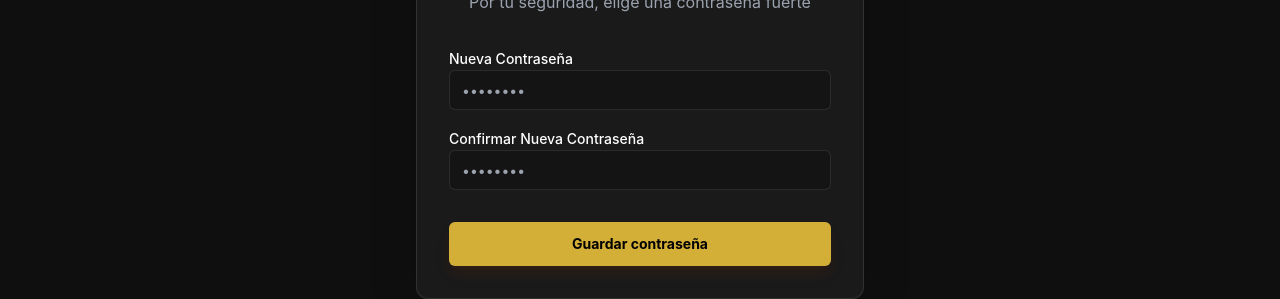
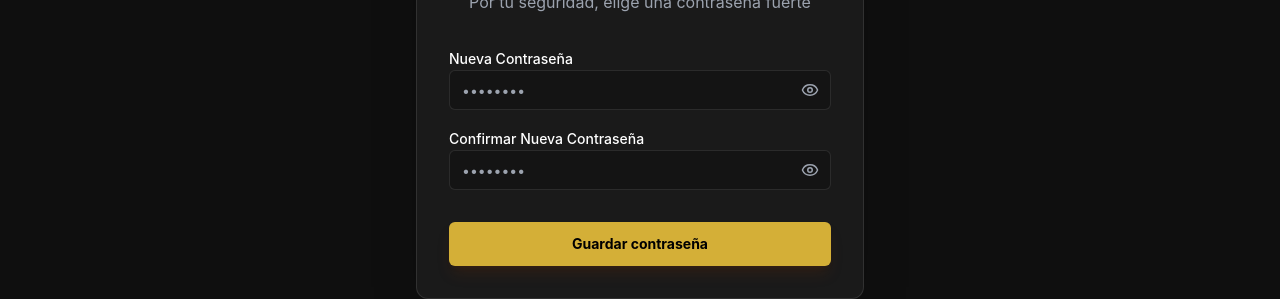
Before and after one commit to fsorianob/Your-Service-antiGravity, a React (Vite) app: page /reset-password in a window 1280 px wide. Shown: the part 164-463 px from the top of the page. Built offline with nearby package versions, Linux system fonts and the light colour scheme; the HTML template or start-up script is replaced by a standard one.

Commit message:
feat(auth): integrate lucide Eye toggles for global password visibility across all forms

```diff
--- a/src/pages/AdminDashboard.tsx
+++ b/src/pages/AdminDashboard.tsx
@@ -1,4 +1,4 @@
-import { Activity, Shield, Settings, Check, X, TrendingUp, DollarSign, LogOut, Loader2, UserPlus, Users, Search, AlertTriangle, KeyRound } from "lucide-react"
+import { Activity, Shield, Settings, Check, X, TrendingUp, DollarSign, LogOut, Loader2, UserPlus, Users, Search, AlertTriangle, KeyRound, Eye, EyeOff } from "lucide-react"
 import { Button } from "@/components/ui/button"
 import { useNavigate } from "react-router-dom"
 import { useAuth } from "@/contexts/AuthContext"
@@ -49,6 +49,7 @@ export default function AdminDashboard() {
     const [isPinModalOpen, setIsPinModalOpen] = useState(false)
     const [pinInput, setPinInput] = useState("")
     const [userToDelete, setUserToDelete] = useState<PendingPro | null>(null)
+    const [showPin, setShowPin] = useState(false)
 
     // Config State
     const [localSettings, setLocalSettings] = useState({ generalCommissionRate: 15, pricePerLead: 2000 })
@@ -492,16 +493,25 @@ export default function AdminDashboard() {
                             <div className="relative">
                                 <KeyRound className="absolute left-3 top-3 h-5 w-5 text-gray-500" />
                                 <input
-                                    type="password"
+                                    type={showPin ? "text" : "password"}
                                     placeholder="PIN de Seguridad Maestro"
                                     value={pinInput}
                                     onChange={(e) => setPinInput(e.target.value)}
-                                    className="w-full pl-10 pr-4 py-3 bg-black/50 border border-white/10 focus:border-red-500/50 rounded-xl text-center text-xl tracking-widest text-white outline-none transition-colors"
+                                    className="w-full pl-10 pr-12 py-3 bg-black/50 border border-white/10 focus:border-red-500/50 rounded-xl text-center text-xl tracking-widest text-white outline-none transition-colors"
                                     autoFocus
                                     onKeyDown={(e) => {
                                         if (e.key === 'Enter') confirmDeletion()
                                     }}
                                 />
+                            </div>
+
+                            <button
+                                type="button"
+                                onClick={() => setShowPin(!showPin)}
+                                className="absolute right-3 top-1/2 -translate-y-1/2 text-muted-foreground hover:text-white transition-colors"
+                            >
+                                {showPin ? <EyeOff size={18} /> : <Eye size={18} />}
+                            </button>
                         </div>
 
                         <div className="flex gap-3 pt-2">
@@ -514,7 +524,6 @@ export default function AdminDashboard() {
                         </div>
                     </div>
                 </div>
-                </div>
             )}
         </div>
     )
--- a/src/pages/Login.tsx
+++ b/src/pages/Login.tsx
@@ -1,7 +1,7 @@
 import { Button } from "@/components/ui/button"
 import { Input } from "@/components/ui/input"
 import { Link, useNavigate } from "react-router-dom"
-import { ShieldCheck, Loader2, ArrowLeft, ShieldAlert, User, Briefcase } from "lucide-react"
+import { ShieldCheck, Loader2, ArrowLeft, ShieldAlert, User, Briefcase, Eye, EyeOff } from "lucide-react"
 import { useState } from "react"
 import { supabase } from "@/lib/supabase"
 
@@ -11,6 +11,7 @@ export default function LoginPage() {
     const navigate = useNavigate()
     const [loading, setLoading] = useState(false)
     const [error, setError] = useState<string | null>(null)
+    const [showPassword, setShowPassword] = useState(false)
     const [selectedRole, setSelectedRole] = useState<Role>(null)
 
     const handleLogin = async (e: React.FormEvent<HTMLFormElement>) => {
@@ -115,7 +116,22 @@ export default function LoginPage() {
                                 <label className="text-sm font-medium text-white">Contraseña</label>
                                 <Link to="/forgot-password" className="text-xs text-primary hover:underline">¿Olvidaste tu contraseña?</Link>
                             </div>
-                            <Input name="password" type="password" placeholder="••••••••" className="bg-background/50 border-white/10 text-white" required />
+                            <div className="relative">
+                                <Input
+                                    name="password"
+                                    type={showPassword ? "text" : "password"}
+                                    placeholder="••••••••"
+                                    className="bg-background/50 border-white/10 text-white pr-10"
+                                    required
+                                />
+                                <button
+                                    type="button"
+                                    onClick={() => setShowPassword(!showPassword)}
+                                    className="absolute right-3 top-1/2 -translate-y-1/2 text-muted-foreground hover:text-white transition-colors"
+                                >
+                                    {showPassword ? <EyeOff size={18} /> : <Eye size={18} />}
+                                </button>
+                            </div>
                         </div>
 
                         <div className="pt-2 flex flex-col gap-3">
--- a/src/pages/Register.tsx
+++ b/src/pages/Register.tsx
@@ -1,7 +1,7 @@
 import { Button } from "@/components/ui/button"
 import { Input } from "@/components/ui/input"
 import { Link, useNavigate } from "react-router-dom"
-import { CheckCircle, Loader2, Mail, ArrowLeft, User, Briefcase } from "lucide-react"
+import { CheckCircle, Loader2, Mail, ArrowLeft, User, Briefcase, Eye, EyeOff } from "lucide-react"
 import { useState } from "react"
 import { supabase } from "@/lib/supabase"
 
@@ -12,6 +12,7 @@ export default function RegisterPage() {
     const [loading, setLoading] = useState(false)
     const [error, setError] = useState<string | null>(null)
     const [success, setSuccess] = useState(false)
+    const [showPassword, setShowPassword] = useState(false)
     const [selectedRole, setSelectedRole] = useState<Role>(null)
 
     const handleRegister = async (e: React.FormEvent<HTMLFormElement>) => {
@@ -142,7 +143,22 @@ export default function RegisterPage() {
                         </div>
                         <div className="space-y-2">
                             <label className="text-sm font-medium text-white">Contraseña</label>
-                            <Input name="password" type="password" placeholder="••••••••" className="bg-background/50 border-white/10 text-white" required />
+                            <div className="relative">
+                                <Input
+                                    name="password"
+                                    type={showPassword ? "text" : "password"}
+                                    placeholder="••••••••"
+                                    className="bg-background/50 border-white/10 text-white pr-10"
+                                    required
+                                />
+                                <button
+                                    type="button"
+                                    onClick={() => setShowPassword(!showPassword)}
+                                    className="absolute right-3 top-1/2 -translate-y-1/2 text-muted-foreground hover:text-white transition-colors"
+                                >
+                                    {showPassword ? <EyeOff size={18} /> : <Eye size={18} />}
+                                </button>
+                            </div>
                         </div>
 
                         <div className="space-y-3 pt-2">
--- a/src/pages/ResetPassword.tsx
+++ b/src/pages/ResetPassword.tsx
@@ -1,7 +1,7 @@
 import { Button } from "@/components/ui/button"
 import { Input } from "@/components/ui/input"
 import { useNavigate } from "react-router-dom"
-import { ShieldCheck, Loader2 } from "lucide-react"
+import { ShieldCheck, Loader2, Eye, EyeOff } from "lucide-react"
 import { useState, useEffect } from "react"
 import { supabase } from "@/lib/supabase"
 
@@ -10,6 +10,8 @@ export default function ResetPasswordPage() {
     const [loading, setLoading] = useState(false)
     const [error, setError] = useState<string | null>(null)
     const [success, setSuccess] = useState(false)
+    const [showPassword, setShowPassword] = useState(false)
+    const [showConfirmPassword, setShowConfirmPassword] = useState(false)
 
     useEffect(() => {
         // En Supabase, al hacer click en el enlace de recuperación,
@@ -98,12 +100,44 @@ export default function ResetPasswordPage() {
                 <form className="space-y-4" onSubmit={handleUpdatePassword}>
                     <div className="space-y-2">
                         <label className="text-sm font-medium text-white">Nueva Contraseña</label>
-                        <Input name="password" type="password" placeholder="••••••••" className="bg-background/50 border-white/10 text-white" required minLength={6} />
+                        <div className="relative">
+                            <Input
+                                name="password"
+                                type={showPassword ? "text" : "password"}
+                                placeholder="••••••••"
+                                className="bg-background/50 border-white/10 text-white pr-10"
+                                required
+                                minLength={6}
+                            />
+                            <button
+                                type="button"
+                                onClick={() => setShowPassword(!showPassword)}
+                                className="absolute right-3 top-1/2 -translate-y-1/2 text-muted-foreground hover:text-white transition-colors"
+                            >
+                                {showPassword ? <EyeOff size={18} /> : <Eye size={18} />}
+                            </button>
+                        </div>
                     </div>
 
                     <div className="space-y-2">
                         <label className="text-sm font-medium text-white">Confirmar Nueva Contraseña</label>
-                        <Input name="confirmPassword" type="password" placeholder="••••••••" className="bg-background/50 border-white/10 text-white" required minLength={6} />
+                        <div className="relative">
+                            <Input
+                                name="confirmPassword"
+                                type={showConfirmPassword ? "text" : "password"}
+                                placeholder="••••••••"
+                                className="bg-background/50 border-white/10 text-white pr-10"
+                                required
+                                minLength={6}
+                            />
+                            <button
+                                type="button"
+                                onClick={() => setShowConfirmPassword(!showConfirmPassword)}
+                                className="absolute right-3 top-1/2 -translate-y-1/2 text-muted-foreground hover:text-white transition-colors"
+                            >
+                                {showConfirmPassword ? <EyeOff size={18} /> : <Eye size={18} />}
+                            </button>
+                        </div>
                     </div>
 
                     <Button className="w-full font-bold mt-4" variant="gold" size="lg" disabled={loading}>
```
Lines whose indentation alone changed are shown as unchanged.
